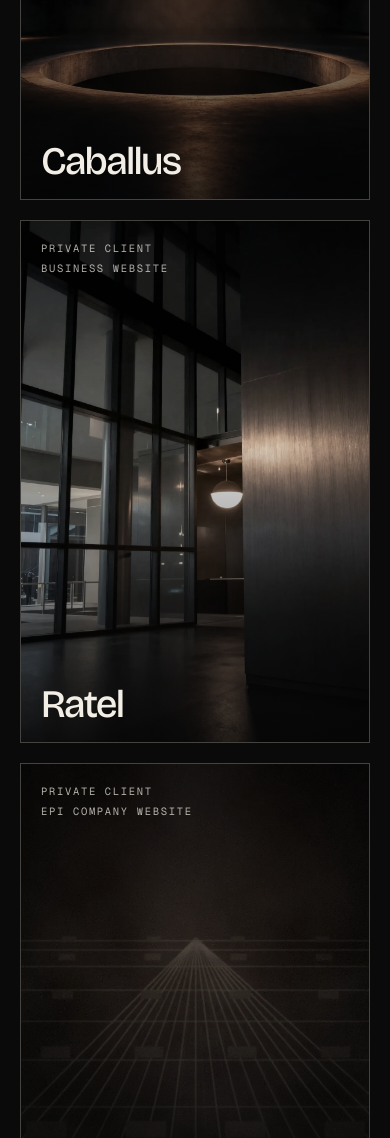
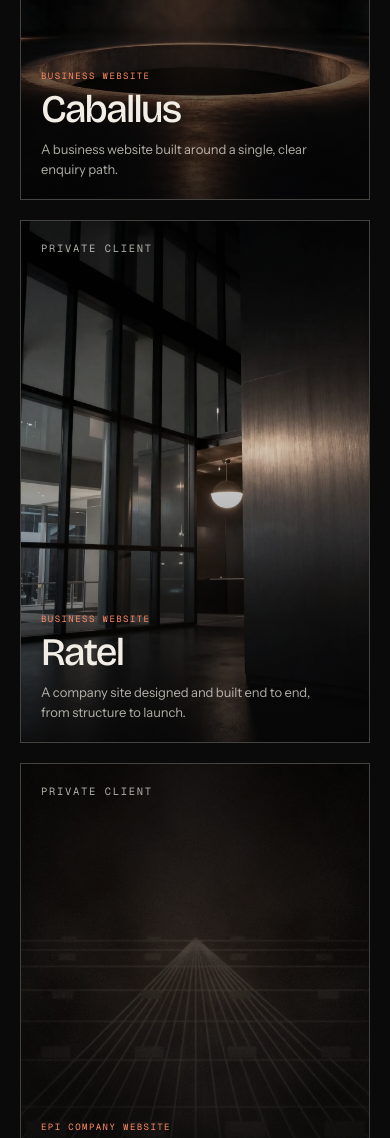
Before and after one commit to drewcanflyy/souhail-ziane-portfolio, a website: page dist/index.html in a window 390 px wide. Shown: the part 2760-3898 px from the top of the page. Drawn offline with Linux system fonts and the light colour scheme.

Commit message:
Add a category and short description to every private client card
Each private project now shows its website category in accent type above the title, with the description moved under the title so it stays readable on mobile.

```diff
--- a/dist/assets/css/site.css
+++ b/dist/assets/css/site.css
@@ -589,20 +589,28 @@ body.menu-open { overflow: hidden; }
   position: absolute; left: 0; right: 0; bottom: 0;
   padding: clamp(20px, 3vw, 40px);
   z-index: 2;
-  display: flex; align-items: flex-end; justify-content: space-between;
-  gap: 24px;
+  display: flex; flex-direction: column; align-items: flex-start;
+  gap: 0;
   color: var(--on-dark);
+}
+.project-cat {
+  font-family: var(--mono);
+  font-size: 10px;
+  letter-spacing: .16em;
+  text-transform: uppercase;
+  color: var(--signal-deep);
+  margin-bottom: 12px;
 }
 .project-body h3 {
   font-family: var(--display); font-weight: 500;
   font-size: clamp(2.4rem, 5.4vw, 5rem);
   line-height: .9; letter-spacing: -.045em;
 }
-.project-body p {
-  max-width: 30ch;
-  color: rgba(243,240,231,.72);
-  font-size: 14px; line-height: 1.55;
-  padding-bottom: 6px;
+.project-desc {
+  max-width: 48ch;
+  color: rgba(242, 238, 229, .72);
+  font-size: 14.5px; line-height: 1.55;
+  margin-top: 16px;
 }
 .private-note {
   max-width: var(--max); margin: clamp(24px, 4vw, 44px) auto 0;
@@ -894,7 +902,7 @@ body.menu-open { overflow: hidden; }
 @media (max-width: 1080px) {
   .hero-grid { grid-template-columns: 1fr .82fr; }
   .featured { grid-template-columns: 1fr 1fr; }
-  .project-body { flex-direction: column; align-items: flex-start; gap: 12px; }
+  .project-desc { max-width: 38ch; }
 }
 
 @media (max-width: 900px) {
@@ -934,7 +942,8 @@ body.menu-open { overflow: hidden; }
   .hero-visual { aspect-ratio: 4 / 3; max-height: 44vh; }
   .project-top { flex-direction: column; gap: 4px; }
   .project-body h3 { font-size: clamp(2rem, 10vw, 3rem); }
-  .project-body p { display: none; }
+  .project-cat { font-size: 9px; margin-bottom: 8px; }
+  .project-desc { display: block; font-size: 13px; max-width: 34ch; margin-top: 12px; }
   .statement-text { font-size: clamp(1.55rem, 7.4vw, 2.2rem); }
   .section-title { font-size: clamp(2.06rem, 9vw, 3rem); }
   .contact-title { font-size: clamp(2.4rem, 12vw, 3.8rem); }
--- a/dist/index.html
+++ b/dist/index.html
@@ -170,11 +170,11 @@
         <div class="project-scrim" aria-hidden="true"></div>
         <header class="project-top">
           <span class="mono-label">Private client</span>
-          <span class="mono-label">Business website</span>
         </header>
         <div class="project-body">
+          <p class="project-cat">Business website</p>
           <h3>Caballus</h3>
-          <p>A business website built around a single, clear enquiry path.</p>
+          <p class="project-desc">A business website built around a single, clear enquiry path.</p>
         </div>
       </article>
 
@@ -183,11 +183,11 @@
         <div class="project-scrim" aria-hidden="true"></div>
         <header class="project-top">
           <span class="mono-label">Private client</span>
-          <span class="mono-label">Business website</span>
         </header>
         <div class="project-body">
+          <p class="project-cat">Business website</p>
           <h3>Ratel</h3>
-          <p>Design and build for a private company site, from structure to launch.</p>
+          <p class="project-desc">A company site designed and built end to end, from structure to launch.</p>
         </div>
       </article>
 
@@ -196,11 +196,11 @@
         <div class="project-scrim" aria-hidden="true"></div>
         <header class="project-top">
           <span class="mono-label">Private client</span>
-          <span class="mono-label">EPI company website</span>
         </header>
         <div class="project-body">
+          <p class="project-cat">EPI company website</p>
           <h3>World Protection<br>Morocco</h3>
-          <p>A catalogue and enquiry experience for a safety equipment supplier.</p>
+          <p class="project-desc">A catalogue and enquiry experience for a safety equipment supplier.</p>
         </div>
       </article>
 
@@ -209,11 +209,11 @@
         <div class="project-scrim" aria-hidden="true"></div>
         <header class="project-top">
           <span class="mono-label">Private client</span>
-          <span class="mono-label">Brand website</span>
         </header>
         <div class="project-body">
+          <p class="project-cat">Brand website</p>
           <h3>VINGTNEUF</h3>
-          <p>An art-directed brand site, from visual direction through to launch.</p>
+          <p class="project-desc">An art-directed brand site, from visual direction through to launch.</p>
         </div>
       </article>
     </div>
```
